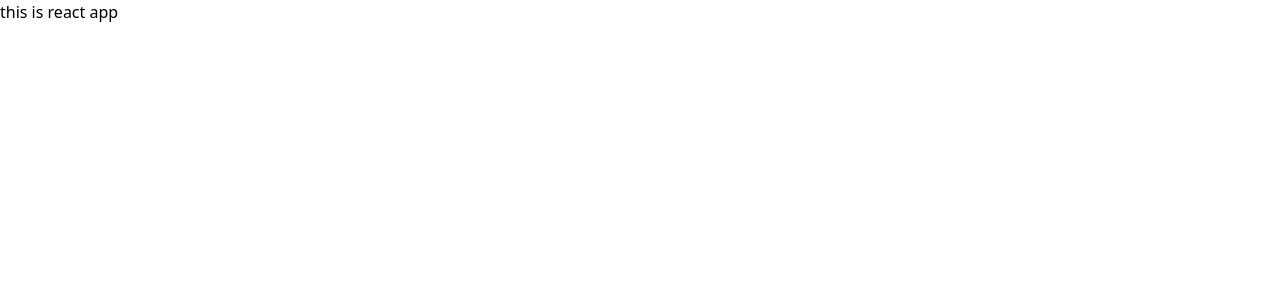
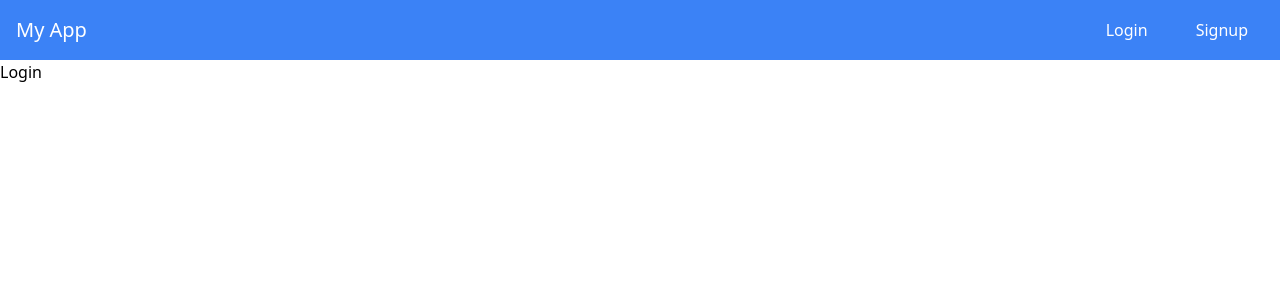
Before and after one commit to Yashwadkar2121/hospital-food-management, a React (Vite) app in the folder client/: page /login in a window 1280 px wide. Shown: the top 300 px of the page. Built offline with nearby package versions, Linux system fonts and the light colour scheme.

Commit message:
Routing is Done

```diff
--- a/client/package.json
+++ b/client/package.json
@@ -11,7 +11,8 @@
   },
   "dependencies": {
     "react": "^18.3.1",
-    "react-dom": "^18.3.1"
+    "react-dom": "^18.3.1",
+    "react-router-dom": "^7.1.1"
   },
   "devDependencies": {
     "@eslint/js": "^9.17.0",
--- a/client/src/App.jsx
+++ b/client/src/App.jsx
@@ -1,7 +1,27 @@
 import "./App.css";
+import { BrowserRouter as Router, Route, Routes } from "react-router-dom";
+import Login from "./page/Auth/Login";
+import Signup from "./page/Auth/Signup";
+import Navbar from "./components/Navbar";
+import DashboardAdmin from "./page/Admin/Dashboard";
+import DashboardPantryStaff from "./page/PantryStaff/Dashboard";
+import DashboardDeliveryP from "./page/DeliveryPersonnel/Dashboard";
 
-function App() {
-  return <>this is react app</>;
-}
+const App = () => {
+  return (
+    <Router>
+      <div>
+        <Navbar />
+        <Routes>
+          <Route path="/login" element={<Login />} />
+          <Route path="/signup" element={<Signup />} />
+          <Route path="/admin" element={<DashboardAdmin />} />
+          <Route path="/pentrystaff" element={<DashboardPantryStaff />} />
+          <Route path="/delivery" element={<DashboardDeliveryP />} />
+        </Routes>
+      </div>
+    </Router>
+  );
+};
 
 export default App;
--- /dev/null
+++ b/client/src/components/Navbar.jsx
@@ -0,0 +1,27 @@
+import { Link } from "react-router-dom";
+
+const Navbar = () => {
+  return (
+    <nav className="bg-blue-500 p-4">
+      <div className="flex justify-between items-center">
+        <div className="text-white text-xl">My App</div>
+        <div>
+          <Link
+            to="/login"
+            className="text-white px-4 py-2 rounded hover:bg-blue-700"
+          >
+            Login
+          </Link>
+          <Link
+            to="/signup"
+            className="text-white px-4 py-2 rounded hover:bg-blue-700 ml-4"
+          >
+            Signup
+          </Link>
+        </div>
+      </div>
+    </nav>
+  );
+};
+
+export default Navbar;
--- /dev/null
+++ b/client/src/page/Admin/Dashboard.jsx
@@ -0,0 +1,5 @@
+function Dashboard() {
+  return <div>admin</div>;
+}
+
+export default Dashboard;
--- /dev/null
+++ b/client/src/page/Auth/Login.jsx
@@ -0,0 +1,5 @@
+function Login() {
+  return <div>Login</div>;
+}
+
+export default Login;
--- /dev/null
+++ b/client/src/page/Auth/Signup.jsx
@@ -0,0 +1,5 @@
+function Signup() {
+  return <div>SignUp</div>;
+}
+
+export default Signup;
--- /dev/null
+++ b/client/src/page/DeliveryPersonnel/Dashboard.jsx
@@ -0,0 +1,5 @@
+function Dashboard() {
+  return <div>DeliveryPersonnel</div>;
+}
+
+export default Dashboard;
--- /dev/null
+++ b/client/src/page/PantryStaff/Dashboard.jsx
@@ -0,0 +1,5 @@
+function Dashboard() {
+  return <div>PantryStaff</div>;
+}
+
+export default Dashboard;
```
Also changed, not shown: 2 other files (tests, documents, lock files or other folders).
